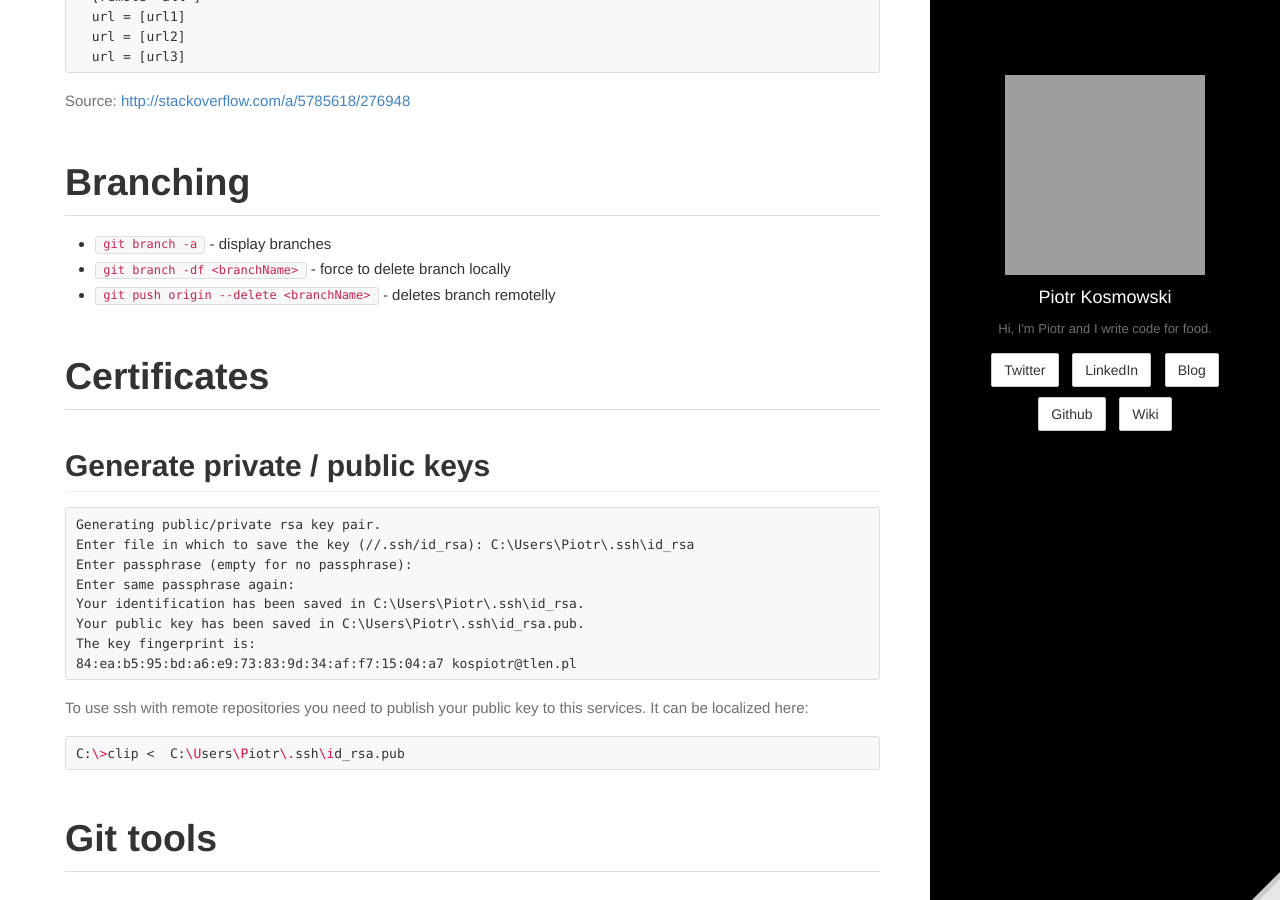
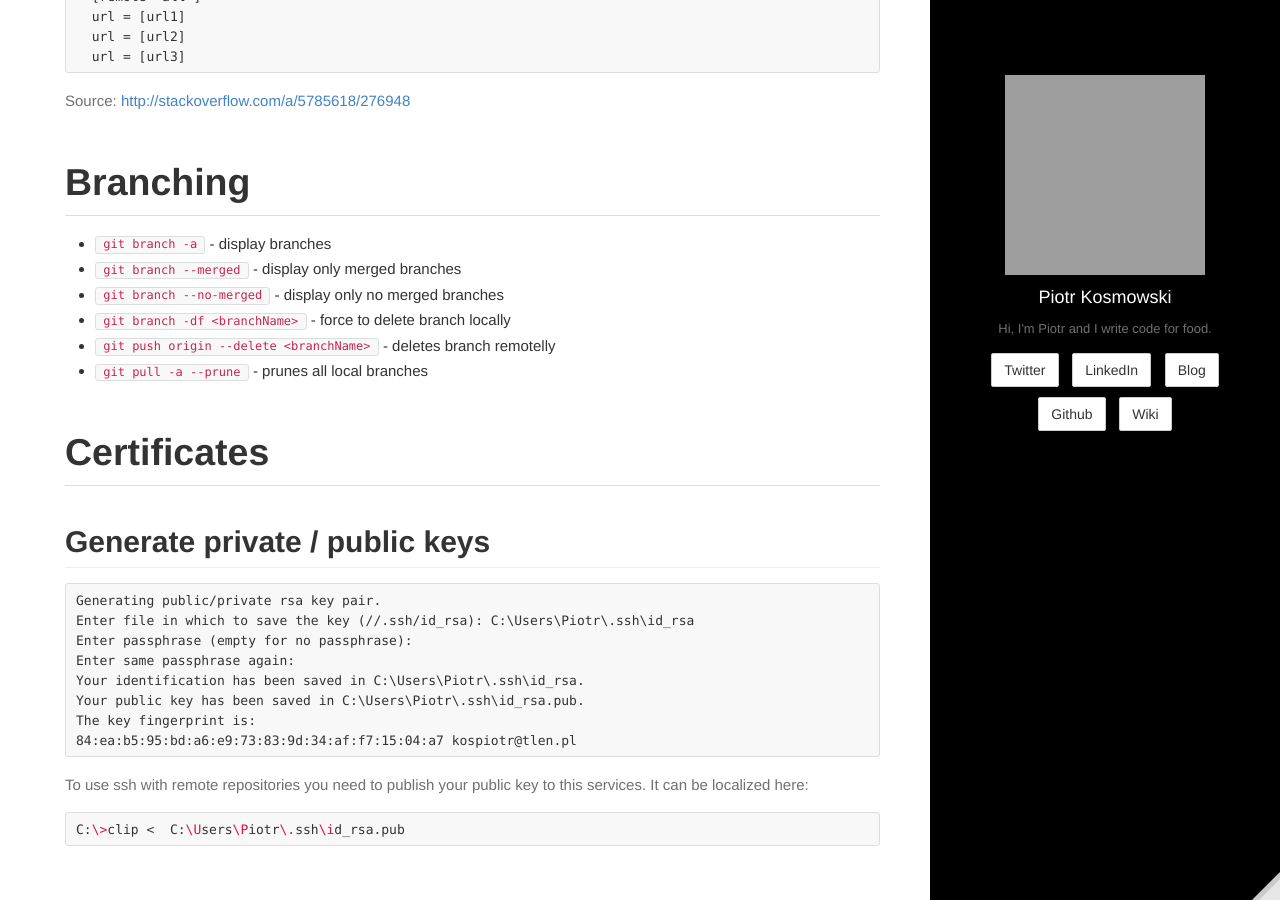
Before and after one commit to kospiotr/kospiotr.github.io, a Jekyll site: the page built from wiki/git.md, in a window 1280 px wide and 900 px high, scrolled down 1663 px. Built offline with Jekyll 4.4.1, drawn with Linux system fonts in a browser that asks for light colours; Markdown is read by kramdown in place of the engine named in the settings; grey boxes are pictures that could not be loaded.

Commit message:
Update git.md

````diff
--- a/wiki/git.md
+++ b/wiki/git.md
@@ -56,8 +56,11 @@ Source: [http://stackoverflow.com/a/5785618/276948](http://stackoverflow.com/a/5
 # Branching
 
  * ```git branch -a``` - display branches
+ * ```git branch --merged``` - display only merged branches
+ * ```git branch --no-merged``` - display only no merged branches
  * ```git branch -df <branchName>``` - force to delete branch locally
  * ```git push origin --delete <branchName>``` - deletes branch remotelly
+ * ```git pull -a --prune``` - prunes all local branches
 
 #Certificates
 ##Generate private / public keys
````
